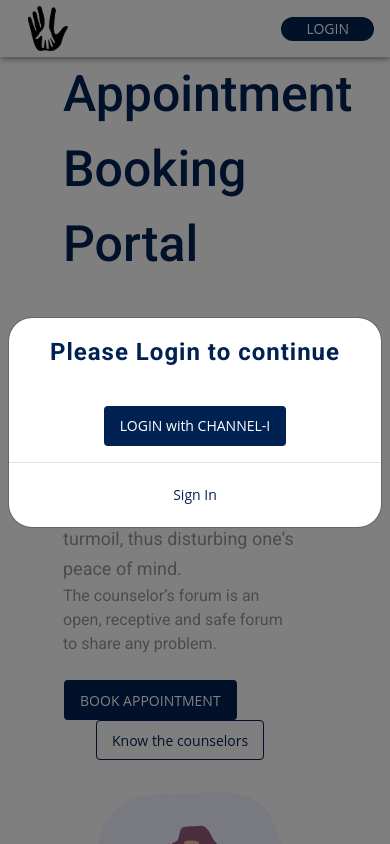
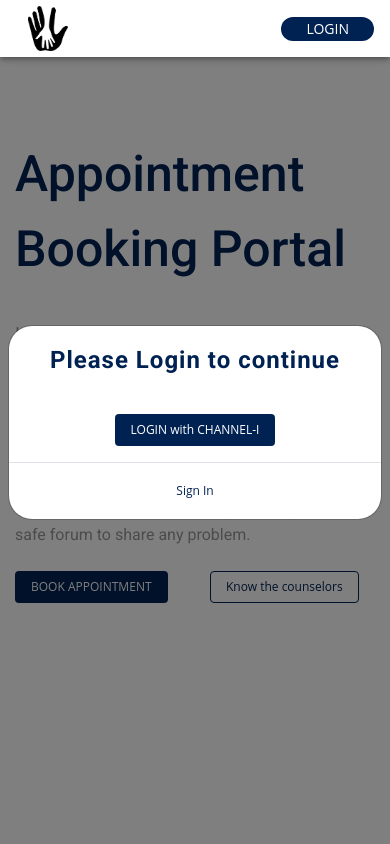
Before and after one commit to Wellness-Center-IIT-Roorkee/counselling-frontend, a React (Create React App) app: page /login in a window 390 px wide. Built offline with nearby package versions, Linux system fonts and the light colour scheme; no server answers.

Commit message:
make home page and step 1 page responsive

```diff
--- a/src/assets/css/partials/layout.css
+++ b/src/assets/css/partials/layout.css
@@ -35,6 +35,10 @@
   width: 30rem;
 }
 
+.w-10p {
+  width: 10%;
+}
+
 .h-2 {
   height: 2rem;
 }
@@ -51,12 +55,20 @@
   height: 2.25rem;
 }
 
+.h-10vw {
+  height: 10vw;
+}
+
 .r-0 {
   right: 0;
 }
 
 .t-50p {
   top: 50%;
+}
+
+.t-40p {
+  top: 40%;
 }
 
 .f-right {
@@ -66,3 +78,7 @@
 .f-left {
   float: left;
 }
+
+.fg-100 {
+  flex-grow: 100;
+}
--- a/src/components/chooseCounselor/counselorCard.js
+++ b/src/components/chooseCounselor/counselorCard.js
@@ -9,10 +9,11 @@ const CounselorCard = ({
   speciality = [],
   days = [],
   name = '',
+  onClick,
 }) => {
   return (
-    <Card className={`w-300 ${className}`}>
-      <CardActionArea onClick={() => {}}>
+    <Card className={`w-300 ${className}`} onClick={onClick}>
+      <CardActionArea>
         <div className="p-4">
           <img className="w-100 h-100" src={image} />
         </div>
--- a/src/components/common/background.js
+++ b/src/components/common/background.js
@@ -1,6 +1,7 @@
 import confirmLeft from '../../assets/illustrations/confirmLeft.png';
 import confirmBottom from '../../assets/illustrations/confirmBottom.png';
 import confirmRight from '../../assets/illustrations/confirmRight.png';
+import { useMediaQuery } from '@material-ui/core';
 
 const BoxBackground = ({
   className = '',
@@ -10,17 +11,23 @@ const BoxBackground = ({
   children,
   ...rest
 }) => {
+  const matches = useMediaQuery(theme => theme.breakpoints.up('sm'));
   return (
-    <div className={`position-absolute w-100 h-100 ${className}`} {...rest}>
-      {left && <img src={confirmLeft} className="position-absolute mt-6" />}
-      {bottom && (
+    <div
+      className={` w-100 h-100 overflow-scroll position-absolute  ${className}`}
+      {...rest}
+    >
+      {left && matches && (
+        <img src={confirmLeft} className="position-absolute w-10p mt-6" />
+      )}
+      {bottom && matches && (
         <img
           src={confirmBottom}
-          className="position-absolute fixed-bottom mx-5"
+          className="position-absolute h-10vw fixed-bottom mx-5"
         />
       )}
-      {right && (
-        <img src={confirmRight} className="position-absolute r-0 t-50p" />
+      {right && matches && (
+        <img src={confirmRight} className="position-absolute w-10p r-0 t-40p" />
       )}
       <div>{children}</div>
     </div>
--- a/src/components/common/button.js
+++ b/src/components/common/button.js
@@ -248,8 +248,8 @@ const CustomButton = ({
 
   const customClass = variant + color.charAt(0).toUpperCase() + color.slice(1);
   const buttonLabel = label || 'Save';
-  const lgBreakpoint = useMediaQuery(theme => theme.breakpoints.up('md'));
-  buttonSize = lgBreakpoint ? buttonSize : 'medium';
+  const lgBreakpoint = useMediaQuery(theme => theme.breakpoints.up('sm'));
+  buttonSize = lgBreakpoint ? buttonSize : 'small';
 
   let buttonSizeCSS = '';
   switch (buttonSize) {
--- a/src/components/common/steps.js
+++ b/src/components/common/steps.js
@@ -10,8 +10,9 @@ const Steps = ({
   description = '',
 }) => {
   return (
-    <>
-      <Row className="p-4 m-0 mt-4 mx-5">
+    <Row className="p-4 mt-4">
+      <Col>
+        <Row>
           <Col>
             {isBack && (
               <span onClick={onBack} className="cursor-pointer">
@@ -22,10 +23,12 @@ const Steps = ({
           </Col>
           <Col>
             <Row className="justify-content-end text-grey-400">{`STEP ${currentStep}/${steps}`}</Row>
-          <Row className="justify-content-end text-grey-400">{stepLabel}</Row>
+            <Row className="justify-content-end text-grey-400 text-right">
+              {stepLabel}
+            </Row>
           </Col>
         </Row>
-      <Row className="p-4 m-0 mt-4 mx-5">
+        <Row className="mt-3">
           <Col>
             <Row className="align-items-center">
               <span className="text-primary fs-2 mr-1">{`Step: ${currentStep}`}</span>
@@ -34,7 +37,8 @@ const Steps = ({
             <Row className="fs-l text-grey-600">{description}</Row>
           </Col>
         </Row>
-    </>
+      </Col>
+    </Row>
   );
 };
 
--- a/src/layouts/defaultLayout.js
+++ b/src/layouts/defaultLayout.js
@@ -6,10 +6,19 @@ import 'react-toastify/dist/ReactToastify.css';
 const DefaultLayout = ({ children }) => {
   return (
     <div>
-      <main style={{ height: '100vh', overflow: 'hidden' }}>
+      <main
+        style={{
+          height: '100vh',
+          overflow: 'hidden',
+          display: 'flex',
+          flexDirection: 'column',
+        }}
+      >
         {' '}
         <NavBar />
-        {children}
+        <div className="w-100 fg-100 overflow-auto position-relative">
+          {children}
+        </div>
         <ToastContainer
           position="bottom-center"
           autoClose={3000}
--- a/src/views/bookAppointment/bookAppointment.js
+++ b/src/views/bookAppointment/bookAppointment.js
@@ -1,6 +1,6 @@
 import { React, useState, useEffect } from 'react';
 import { useSelector, useDispatch } from 'react-redux';
-import { Row } from 'react-bootstrap';
+import { Container, Row } from 'react-bootstrap';
 import { Redirect, useHistory } from 'react-router';
 import { FormHelperText, FormLabel, InputLabel } from '@material-ui/core';
 import Select from 'react-select';
@@ -91,19 +91,14 @@ export default function BookAppointment() {
     counsellorList &&
     counsellorList.map(counsellor => {
       return (
-        <div
+        <CounselorCard
           key={counsellor.id}
+          name={counsellor.user.name}
+          speciality={counsellor.speciality}
+          image={counsellor.user.display_picture}
+          days={counsellor.days_available}
           onClick={() => handleCounsellorChange(counsellor)}
-        >
-          <CounselorCard
-            key={counsellor.id}
-            name={counsellor.user.name}
-            speciality={counsellor.speciality}
-            image={counsellor.user.display_picture}
-            days={counsellor.days_available}
-            className="mr-5"
-          />
-        </div>
+        />
       );
     });
 
@@ -172,7 +167,7 @@ export default function BookAppointment() {
     switch (step) {
       case 0:
         return (
-          <div className="justify-content-center m-0 mx-10p">
+          <Container>
             <Steps
               steps={2}
               currentStep={1}
@@ -180,10 +175,10 @@ export default function BookAppointment() {
               onBack={handleBack}
               description="Please choose the counsellor you want to book your appointment with"
             />
-            <Row className="justify-content-md-center">
+            <Row className="justify-content-center" style={{ gap: '1rem' }}>
               {counsellorListCards}
             </Row>
-          </div>
+          </Container>
         );
       case 1:
         return (
--- a/src/views/confirmPage/confirm.js
+++ b/src/views/confirmPage/confirm.js
@@ -16,7 +16,7 @@ export default function ConfirmAppointment() {
     }
   }, []);
   return (
-    <div style={{ height: '100vh', position: 'relative' }}>
+    <div>
       <img src={confirmLeft} className="position-absolute mt-5" />
       <img
         src={confirmBottom}
--- a/src/views/home/home.js
+++ b/src/views/home/home.js
@@ -1,5 +1,6 @@
+import { useMediaQuery } from '@material-ui/core';
 import React, { useEffect, useState } from 'react';
-import { Row, Col } from 'react-bootstrap';
+import { Row, Col, Container } from 'react-bootstrap';
 import { useSelector } from 'react-redux';
 import { useHistory, useLocation } from 'react-router';
 import { toastErrorMessage } from '../../actions/toastActions';
@@ -15,6 +16,8 @@ const Home = () => {
   const history = useHistory();
   const location = useLocation();
 
+  const smbreakpoint = useMediaQuery(theme => theme.breakpoints.up('sm'));
+
   useEffect(() => {
     if (location.pathname === '/login' && isLoggedIn === false) {
       setIsLoginModalOpen(true);
@@ -22,9 +25,9 @@ const Home = () => {
   }, []);
 
   return (
-    <div style={{ height: '100vh', position: 'relative' }}>
-      <Row className="align-items-center my-auto h-100 mx-5">
-        <Col className="pr-5">
+    <Container>
+      <Row className="align-items-center my-auto mt-5 ">
+        <Col>
           <Row className="text-blue-800 fw-500 fs-3_125 md-2">
             <Col>Appointment Booking Portal</Col>
           </Row>
@@ -43,8 +46,8 @@ const Home = () => {
             </Col>
           </Row>
           <Row className="mt-4 md-2">
+            <Col>
               <CustomButton
-              className="mr-4 ml-3"
                 color="secondary"
                 variant="contained"
                 label="BOOK APPOINTMENT"
@@ -54,13 +57,14 @@ const Home = () => {
                     : setIsLoginModalOpen(true);
                 }}
               />
-
+            </Col>
+            <Col>
               <CustomButton
-              className="ml-5"
                 color="secondary"
                 variant="outlined"
                 label="Know the counselors"
               />
+            </Col>
           </Row>
           {bookingData ? (
             <Row className="text-blue-800 fw-500 fs-2_500 md-2 align-items-center">
@@ -82,15 +86,17 @@ const Home = () => {
             )}
           </Row>
         </Col>
+        {smbreakpoint && (
           <Col>
             <img src={illustration} width="100%" />
           </Col>
-      </Row>
+        )}
         <LoginModal
           open={isLoginModalOpen}
           onClose={() => setIsLoginModalOpen(false)}
         />
-    </div>
+      </Row>
+    </Container>
   );
 };
 
```
Also changed, not shown: src/assets/illustrations/confirmBottom.png, src/assets/illustrations/confirmRight.png. Lines whose indentation alone changed are shown as unchanged.
